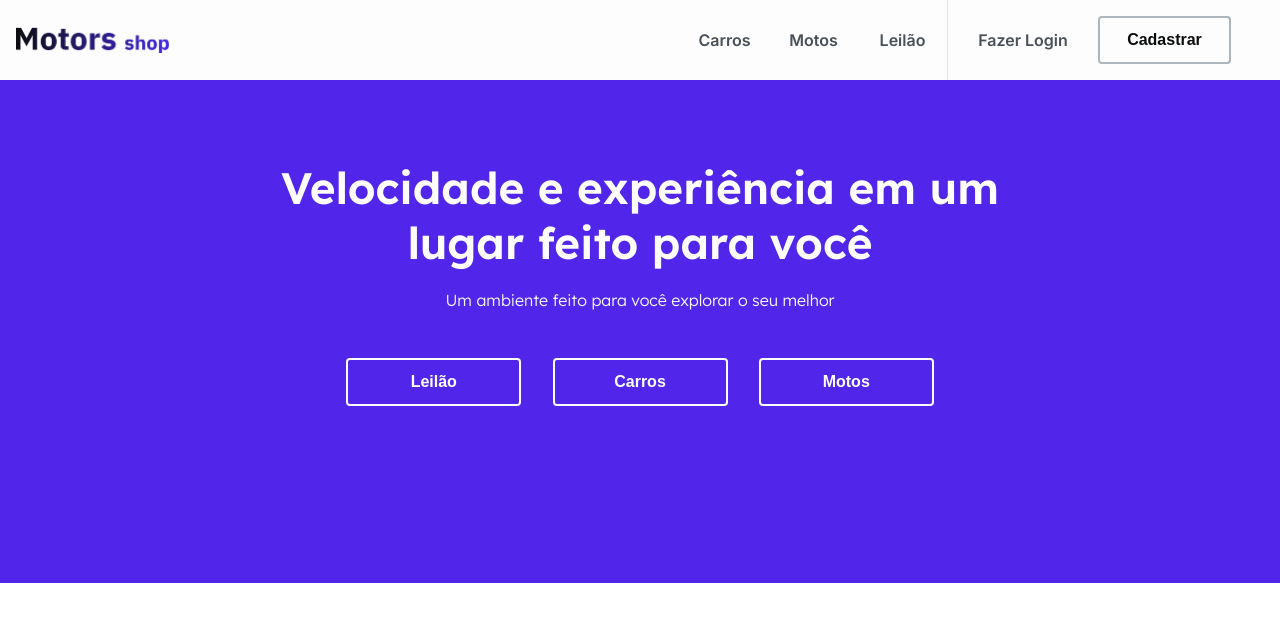
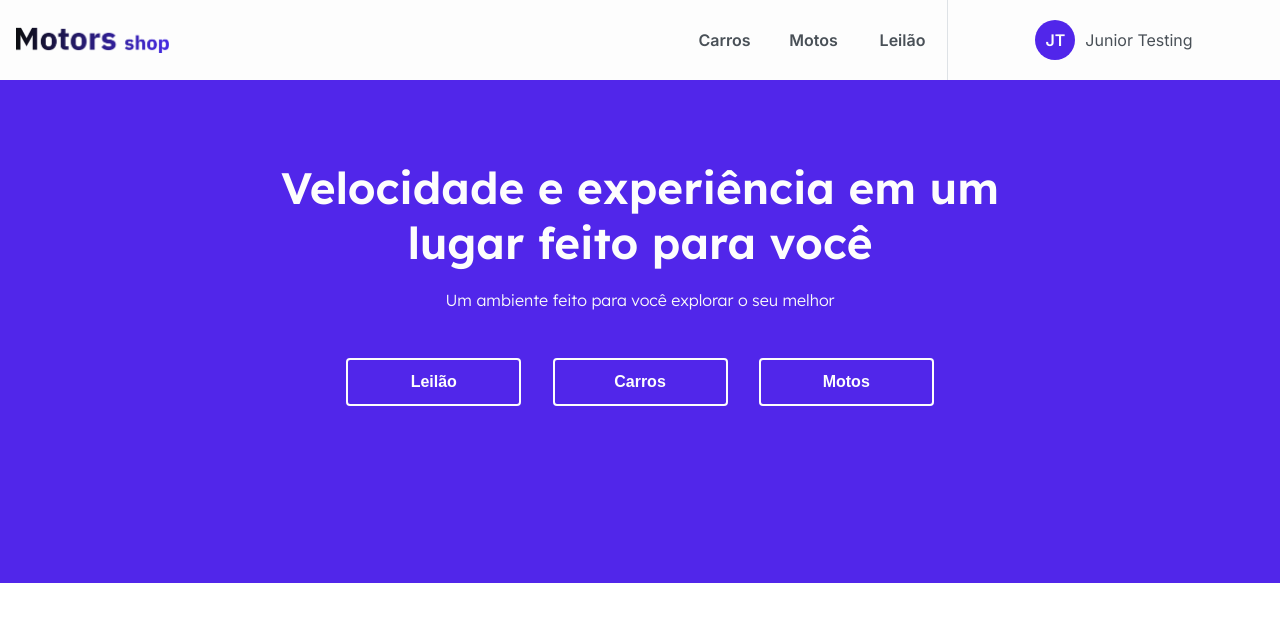
Before and after one commit to KA-14-Motors-Shop/motors-shop-frontend, a React (Create React App) app: page / in a window 1280 px wide. Shown: the top 622 px of the page. Built offline with nearby package versions, Linux system fonts and the light colour scheme.

Commit message:
feat: default profile picture and desktop logged in header

```diff
--- a/src/App.js
+++ b/src/App.js
@@ -5,7 +5,7 @@ function App() {
   return (
     <>
       <GlobalStyle />
-      <Header />
+      <Header username={"Junior Testing"} isLoggedIn={true} />
     </>
   );
 }
--- /dev/null
+++ b/src/components/DefaultProfilePicture/index.jsx
@@ -0,0 +1,20 @@
+import { ProfileIconContainer } from "./styles";
+const DefaultProfilePicture = ({
+  username = "User",
+  width = "40px",
+  height = "40px",
+}) => {
+  const fullName = username.toUpperCase().split(" ");
+  const initials =
+    fullName.length === 1
+      ? fullName[0].split("")[0]
+      : `${fullName.shift().charAt(0)}${fullName.pop().charAt(0)}`;
+
+  return (
+    <ProfileIconContainer width={width} height={height}>
+      {initials}
+    </ProfileIconContainer>
+  );
+};
+
+export default DefaultProfilePicture;
--- /dev/null
+++ b/src/components/DefaultProfilePicture/styles.js
@@ -0,0 +1,15 @@
+import styled from "styled-components";
+
+export const ProfileIconContainer = styled.div`
+  width: ${(props) => props.width};
+  height: ${(props) => props.height};
+  background-color: var(--brand-2);
+  font-weight: 700;
+  border-radius: 100%;
+  display: flex;
+  justify-content: center;
+  align-items: center;
+  color: var(--grey-10);
+  cursor: pointer;
+  font-size: 16px;
+`;
--- a/src/components/Header/index.jsx
+++ b/src/components/Header/index.jsx
@@ -9,8 +9,9 @@ import { GiHamburgerMenu } from "react-icons/gi";
 import { AiOutlineClose } from "react-icons/ai";
 import { useState } from "react";
 import Button from "../Button";
+import DefaultProfilePicture from "../DefaultProfilePicture";
 
-const Header = ({ isLoggedIn = false }) => {
+const Header = ({ isLoggedIn = false, username }) => {
   const [isMenuClicked, setIsMenuClicked] = useState(false);
   return (
     <>
@@ -23,7 +24,12 @@ const Header = ({ isLoggedIn = false }) => {
             <div className="d_menu_item">Motos</div>
             <div className="d_menu_item">Leilão</div>
           </div>
-
+          {isLoggedIn ? (
+            <div className="d_user_container">
+              <DefaultProfilePicture username={username} />
+              <div className="d_user_name_txt">{username}</div>
+            </div>
+          ) : (
             <div className="desktop_outer_menu">
               <div className="d_menu_login">Fazer Login</div>
 
@@ -31,6 +37,7 @@ const Header = ({ isLoggedIn = false }) => {
                 Cadastrar
               </Button>
             </div>
+          )}
         </DesktopNavBar>
 
         <button
--- a/src/components/Header/styles.js
+++ b/src/components/Header/styles.js
@@ -211,8 +211,28 @@ export const DesktopNavBar = styled.div`
       font-weight: 600;
       cursor: pointer;
       :hover {
+        transition: 0.4s;
         background-color: var(--grey-6);
       }
     }
   }
+
+  .d_user_container {
+    height: inherit;
+    width: 100vw;
+    display: flex;
+    align-items: center;
+    justify-content: center;
+
+    :hover {
+      transition: 0.4s;
+      background-color: var(--grey-6);
+    }
+
+    .d_user_name_txt {
+      margin-left: 10px;
+      color: var(--grey-2);
+      font-size: 16px;
+    }
+  }
 `;
```
Lines whose indentation alone changed are shown as unchanged.
